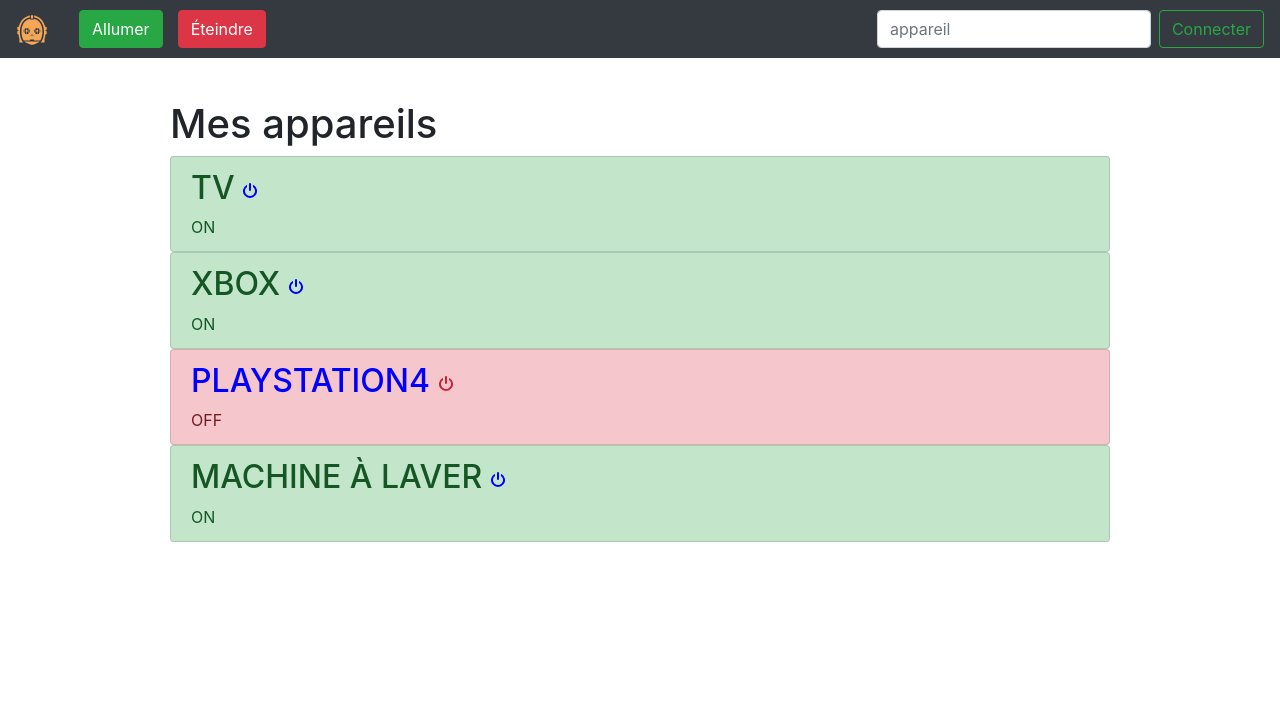
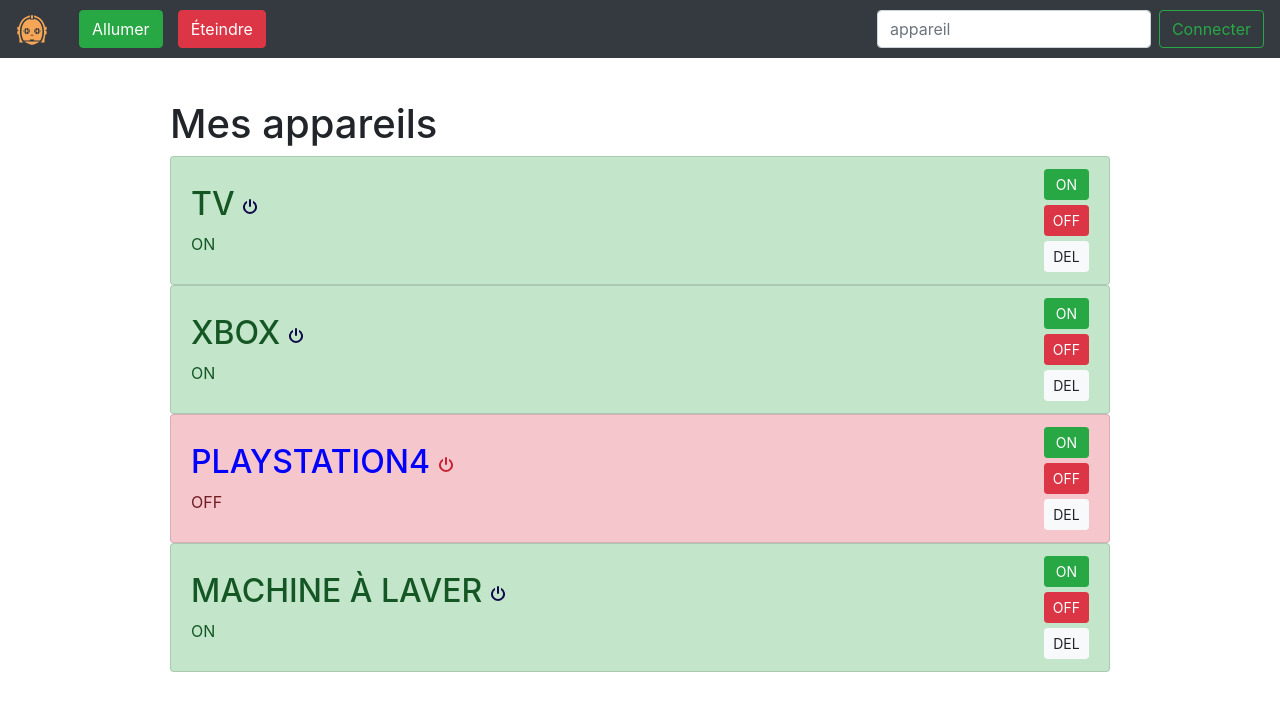
Before and after one commit to RonanGir/projet-domotique, an Angular app: page / in a window 1280 px wide. Shown: the top 710 px of the page. Built offline with nearby package versions, Linux system fonts and the light colour scheme.

Commit message:
Add appareil service

```diff
--- a/src/app/app.component.html
+++ b/src/app/app.component.html
@@ -9,9 +9,9 @@
       <span class="navbar-toggler-icon"></span>
     </button>
 
-    <div class="collapse navbar-collapse" id="navbarSupportedContent">
-      <ul class="navbar-nav mr-auto">
-        <li class="nav-item active">
+   <div class="collapse navbar-collapse" id="navbarSupportedContent">
+      <ul class="navbar-nav marginLeft mr-auto">
+        <li class="nav-item">
           <button class="btn btn-success" (click)="onAllumer()">Allumer</button>
         </li>
         <li class="nav-item">
@@ -22,7 +22,7 @@
          <input class="form-control mr-sm-2" type="text" placeholder="appareil" [(ngModel)]="appareil" [ngModelOptions]="{standalone: true}">
         <button class="btn btn-outline-success my-2 my-sm-0" type="submit" (click)="addAppareil()">Connecter</button>
       </form>
-    </div>
+  </div>
   </nav>
 </header>
 <section class="container">
@@ -32,9 +32,10 @@
       <h1 class="">Mes appareils</h1>
 
        <ul class="list-group">
-          <app-appareil *ngFor="let a of tabAppareil"
+          <app-appareil *ngFor="let a of tabAppareil; let i = index"
           [appareilName]="a.name"
-          [appareilStatus]=" a.status"
+          [appareilStatus]="a.status"
+          [appareilIndex]="i"
           >
           </app-appareil>
         </ul>
--- a/src/app/app.component.ts
+++ b/src/app/app.component.ts
@@ -1,40 +1,41 @@
-import { Component } from '@angular/core';
+import { Component, OnInit } from '@angular/core';
 import { Appareil } from './models/appareil';
+import { AppareilService } from './services/appareil.service';
 
 @Component({
   selector: 'app-root',
   templateUrl: './app.component.html',
   styleUrls: ['./app.component.scss']
 })
-export class AppComponent {
+export class AppComponent implements OnInit {
   appareil:string = '';
+  tabAppareil:object[] = [];
 
-  tv:object   = new Appareil('TV', true);
-  xbox:object = new Appareil('Xbox', true);
-  ps:object   = new Appareil('PlayStation4', false);
-  lv:object   = new Appareil('Machine à laver', true);
+  constructor(public appareilService:AppareilService) {
 
-  tabAppareil:object[] = [this.tv, this.xbox, this.ps, this.lv];
+  }
+
+  ngOnInit() {
+  	this.tabAppareil = this.appareilService.tabAppareil;
+  }
 
   onAllumer():void {
-    for (let a:boolean of this.tabAppareil) {
-      a.status = true;
-    }
+    this.appareilService.switchAllOn();
   }
 
   onEteindre():void {
-    for (let a:boolean of this.tabAppareil) {
-      a.status = false;
-    }
+   	this.appareilService.switchAllOff();
   }
 
   addAppareil():void {
-    let appareil:object = new Appareil(this.appareil);
+    let currentAppareil:object = new Appareil(this.appareil);
+    console.log(currentAppareil);
 
-    if (appareil.name.trim().length > 0) {
-        this.tabAppareil.push(appareil);
+    if (currentAppareil.name.trim().length > 0) {
+        this.appareilService.tabAppareil.push(currentAppareil);
     }
 
     this.appareil = '';
   }
+
 }
--- a/src/app/app.module.ts
+++ b/src/app/app.module.ts
@@ -5,6 +5,7 @@
 import { AppRoutingModule } from './app-routing.module';
 import { AppComponent } from './app.component';
 import { AppareilComponent } from './appareil/appareil.component';
+import { AppareilService } from './services/appareil.service';
 
 @NgModule({
   declarations: [
@@ -16,7 +17,9 @@
     BrowserModule,
     AppRoutingModule
   ],
-  providers: [],
+  providers: [
+    AppareilService
+  ],
   bootstrap: [AppComponent]
 })
 export class AppModule { }
--- a/src/app/appareil/appareil.component.html
+++ b/src/app/appareil/appareil.component.html
@@ -1,9 +1,14 @@
-<li  class="list-group-item" [ngClass]="{'list-group-item-danger': appareilStatus == false, 'list-group-item-success': appareilStatus == true}">
-  <h2 [ngStyle]="{color: getColor()}">{{ getName() }}
-  <svg id="Calque_1" data-name="Calque 1" xmlns="http://www.w3.org/2000/svg" viewBox="0 0 14 15" height="15px" [ngClass]="{'powerOff':appareilStatus == false, 'powerOn':appareilStatus == true}"><title>power_off</title><g id="Group"><path class="cls-1" d="M8,14a5,5,0,0,0,3-9V2.67a7,7,0,1,1-6,0V5a5,5,0,0,0,3,9ZM8,9A1,1,0,0,1,7,8V2A1,1,0,0,1,9,2V8A1,1,0,0,1,8,9Z" transform="translate(-1 -1)"/></g></svg></h2>
+<li  class=" displayFlex list-group-item" [ngClass]="{'list-group-item-danger': appareilStatus == false, 'list-group-item-success': appareilStatus == true}">
+  <div>
+    <h2 [ngStyle]="{color: getColor()}">{{ getName() }}
+    <svg id="Calque_1" data-name="Calque 1" xmlns="http://www.w3.org/2000/svg" viewBox="0 0 14 15" height="15px" [ngClass]="{'powerOff':appareilStatus == false, 'powerOn':appareilStatus == true}"><title>power_off</title><g id="Group"><path class="cls-1" d="M8,14a5,5,0,0,0,3-9V2.67a7,7,0,1,1-6,0V5a5,5,0,0,0,3,9ZM8,9A1,1,0,0,1,7,8V2A1,1,0,0,1,9,2V8A1,1,0,0,1,8,9Z" transform="translate(-1 -1)"/></g></svg></h2>
+    <span *ngIf="appareilStatus == true">ON</span>
+    <span *ngIf="appareilStatus == false">OFF</span>
+  </div>
 
-
-
-  <span *ngIf="appareilStatus == true"> ON</span>
-  <span *ngIf="appareilStatus == false"> OFF</span>
+  <div class='buttonsOnOff'>
+    <button class="btn btn-success btn-sm" (click)="powerOn()">ON</button>
+    <button class="btn btn-danger btn-sm" (click)="powerOff()">OFF</button>
+    <button class="btn btn-light btn-sm" (click)="DelAppareil()">DEL</button>
+  </div>
 </li>
--- a/src/app/appareil/appareil.component.scss
+++ b/src/app/appareil/appareil.component.scss
@@ -1,7 +1,25 @@
+$blue: #0F084B;
+$red: #C82333;
+
 .powerOff {
-  fill: #C82333;
+  fill: $red;
 }
 
 .powerOn {
-  fill: blue;
+  fill: $blue;
 }
+
+.displayFlex {
+	display:flex;
+	align-items:center;
+	justify-content:space-between;
+}
+
+.buttonsOnOff {
+	display:flex;
+	flex-direction: column;
+}
+
+.buttonsOnOff  button:nth-child(2), .buttonsOnOff  button:nth-child(3) {
+	margin-top: 5px;
+}
--- a/src/app/appareil/appareil.component.ts
+++ b/src/app/appareil/appareil.component.ts
@@ -1,28 +1,41 @@
-
-import { Component, Input } from '@angular/core';
-import { Appareil } from './models/appareil';
+import { Component, OnInit, Input } from '@angular/core';
+import { Appareil } from '../models/appareil';
+import { AppareilService } from '../services/appareil.service';
 
 @Component({
   selector: 'app-appareil',
   templateUrl: './appareil.component.html',
   styleUrls: ['./appareil.component.scss']
 })
+export class AppareilComponent implements OnInit {
 
-export class AppareilComponent implements OnInit {
-  danger:string  = 'list-group-item-danger';
-  success:string = 'list-group-item-success';
-  textColor:string = '';
+	@Input() appareilName:string;
+	@Input() appareilStatus:string;
+  @Input() appareilIndex:number;
 
-  @Input() appareilName:string;
-  @Input() appareilStatus:boolean;
+	constructor(public appareilService:AppareilService) { }
 
-   getName():string{
-      return this.appareilName.toUpperCase();
+	ngOnInit() {
+	}
+
+  getName(){
+  	return this.appareilName.toUpperCase();
+ 	}
+
+  DelAppareil() {
+    this.appareilService.onDelAppareil(this.appareilIndex);
   }
 
   getColor():string {
-    this.appareilStatus == true ? this.textColor = '' : this.textColor ='blue';
-    return this.textColor;
+    return this.appareilStatus ? '' : 'blue';
+  }
+
+  powerOn() {
+    this.appareilService.switchOneOn(this.appareilIndex);
+  }
+
+  powerOff() {
+    this.appareilService.switchOneOff(this.appareilIndex);
   }
 
 }
--- a/src/app/models/appareil.ts
+++ b/src/app/models/appareil.ts
@@ -1,5 +1,5 @@
 export class Appareil {
 
-  constructor(public name:string, public status:boolean=false) {}
+	constructor(public name:string, public status:boolean=false) {}
 
 }
--- /dev/null
+++ b/src/app/services/appareil.service.ts
@@ -0,0 +1,42 @@
+import { Injectable } from '@angular/core';
+import { Appareil } from '../models/appareil';
+
+@Injectable({
+  providedIn: 'root'
+})
+export class AppareilService {
+
+  tv:object   = new Appareil('TV', true);
+  xbox:object = new Appareil('Xbox', true);
+  ps:object   = new Appareil('PlayStation4', false);
+  lv:object   = new Appareil('Machine à laver', true);
+
+  tabAppareil:object[] = [this.tv, this.xbox, this.ps, this.lv];
+
+  constructor() { }
+
+  switchAllOn():void {
+  	for (let a of this.tabAppareil) {
+      a.status = true;
+    }
+  }
+
+  switchAllOff():void {
+  	for (let a of this.tabAppareil) {
+      a.status = false;
+    }
+  }
+
+  switchOneOn(i:number):void {
+  	this.tabAppareil[i].status = true;
+  }
+
+  switchOneOff(i:number):void {
+  	this.tabAppareil[i].status = false;
+  }
+
+  onDelAppareil(i:number):void {
+ 	  this.tabAppareil.splice(i,1);
+  }
+
+}
```
Also changed, not shown: src/app/app.component.scss (line endings or trailing spaces).
